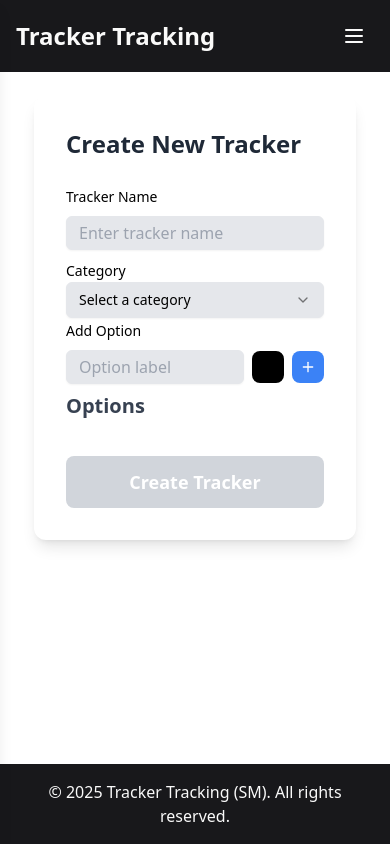
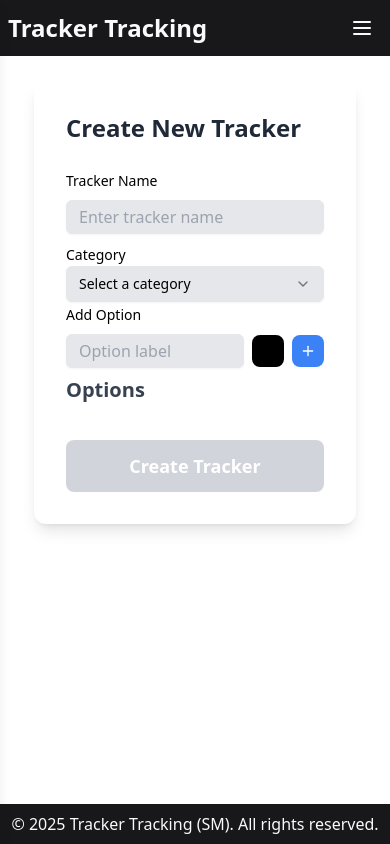
Before and after one commit to naeayedea/tracker-app, a React (Vite) app: page / in a window 390 px wide. Built offline with nearby package versions, Linux system fonts and the light colour scheme.

Commit message:
slight responsiveness adjustments

```diff
--- a/src/components/CategoryInput.tsx
+++ b/src/components/CategoryInput.tsx
@@ -8,6 +8,7 @@ interface CategoryInputProps {
     setCategory: (str: string) => void;
     categories: string[];
     setCategories: (strings: string[]) => void;
+    className?: string;
 }
 
 const useFocus = (): {ref: React.RefObject<HTMLInputElement | null>, setFocus: () => void} => {
@@ -22,7 +23,7 @@ const useFocus = (): {ref: React.RefObject<HTMLInputElement | null>, setFocus: (
     return { ref: htmlElRef, setFocus: setFocus }
 }
 
-const CategoryInput: React.FC<CategoryInputProps> = ({category, setCategory, categories, setCategories}) => {
+const CategoryInput: React.FC<CategoryInputProps> = ({category, setCategory, categories, setCategories, className}) => {
     const [categoryTextInput, setCategoryTextInput] = useState<string>("");
     const {ref, setFocus} = useFocus()
 
@@ -44,7 +45,7 @@ const CategoryInput: React.FC<CategoryInputProps> = ({category, setCategory, cat
     }
 
     return (
-        <div>
+        <div className={className}>
             <Label htmlFor="edit-category">Category</Label>
             <Select value={category} onValueChange={setCategory}>
                 <SelectTrigger id="edit-category">
--- a/src/components/Footer.tsx
+++ b/src/components/Footer.tsx
@@ -1,6 +1,6 @@
 export default function Footer() {
     return (
-        <footer className="bg-foreground text-primary-foreground p-4 text-center">
+        <footer className="bg-foreground text-primary-foreground p-2 xl:p-4 text-center">
             <p>&copy; {new Date().getFullYear()} Tracker Tracking (SM). All rights reserved.</p>
         </footer>
     )
--- a/src/components/Header.tsx
+++ b/src/components/Header.tsx
@@ -1,12 +1,12 @@
-import { Menu } from 'lucide-react'
+import {Menu, X} from 'lucide-react'
 import { Button } from '@/components/ui/button'
 
-export default function Header({ toggleSideMenu }: { toggleSideMenu: () => void }) {
+export default function Header({ toggleSideMenu, isSideMenuOpen }: { toggleSideMenu: () => void, isSideMenuOpen: boolean }) {
     return (
-        <header className="bg-foreground text-primary-foreground p-4 flex items-center justify-between">
+        <header className="bg-foreground text-primary-foreground p-2 xl:p-4 flex items-center justify-between">
             <h1 className="text-2xl font-bold">Tracker Tracking</h1>
             <Button variant="ghost" size="icon" className="lg:hidden" onClick={toggleSideMenu}>
-                <Menu className="h-6 w-6" />
+                {isSideMenuOpen ? <X className="h-6 w-6" /> : <Menu className={"h-6 w-6"} />}
             </Button>
         </header>
     )
--- a/src/components/PageTemplate.tsx
+++ b/src/components/PageTemplate.tsx
@@ -18,9 +18,9 @@ export default function PageTemplate({ children }: { children: React.ReactNode})
     }
 
     return (
-        <div className="flex flex-col min-h-screen max-h-screen h-screen">
-            <Header toggleSideMenu={toggleSideMenu} />
-            <div className="flex flex-1 overflow-hidden h-screen max-h-screen">
+        <div className="flex flex-col min-h-screen max-h-svh h-svh">
+            <Header toggleSideMenu={toggleSideMenu} isSideMenuOpen={isSideMenuOpen}/>
+            <div className="flex flex-1 overflow-hidden h-svh max-h-svh">
                 {isClient && <TrackerMenu isOpen={isSideMenuOpen || width > 1024} setIsOpen={setIsSideMenuOpen}/>}
                 <main className="flex-1 overflow-y-auto p-4 page-main-content">
                     <div className={"p-2 min-h-full max-h-full"}>
--- a/src/components/TrackerCreator.tsx
+++ b/src/components/TrackerCreator.tsx
@@ -89,16 +89,16 @@ const TrackerCreator: React.FC = () => {
                     onChange={(e) => setName(e.target.value)}
                     onKeyUp={handleKeyPress}
                     placeholder="Enter tracker name"
-                    className={"w-full my-2"}
+                    className={"w-full lg:w-1/2 my-2"}
                 />
             </div>
             <div>
-                <CategoryInput category={category} setCategory={setCategory} categories={categories} setCategories={setCategories} />
+                <CategoryInput category={category} setCategory={setCategory} categories={categories} setCategories={setCategories} className={"w-full lg:w-1/2"} />
             </div>
             <div>
                 <Label htmlFor="option-label">Add Option</Label>
-                <div className="flex space-x-2 ">
-                    <div className={"flex flex-col align-middle justify-center content-center flex-grow"}>
+                <div className="flex space-x-2 w-full lg:w-1/2">
+                    <div className={"flex flex-col align-middle justify-center content-center flex-grow "}>
                         <Input
                             id="option-label"
                             value={optionLabel}
@@ -162,7 +162,7 @@ const TrackerCreator: React.FC = () => {
             <button
                 onClick={handleCreateTracker}
                 disabled={!name || options.length === 0}
-                className="w-full bg-green-500 text-white px-6 py-3 rounded-lg text-lg font-semibold hover:bg-green-600 transition-colors disabled:bg-gray-300 disabled:cursor-not-allowed"
+                className="w-full lg:w-1/2 bg-green-500 text-white px-6 py-3 rounded-lg text-lg font-semibold hover:bg-green-600 transition-colors disabled:bg-gray-300 disabled:cursor-not-allowed"
             >
                 Create Tracker
             </button>
```
